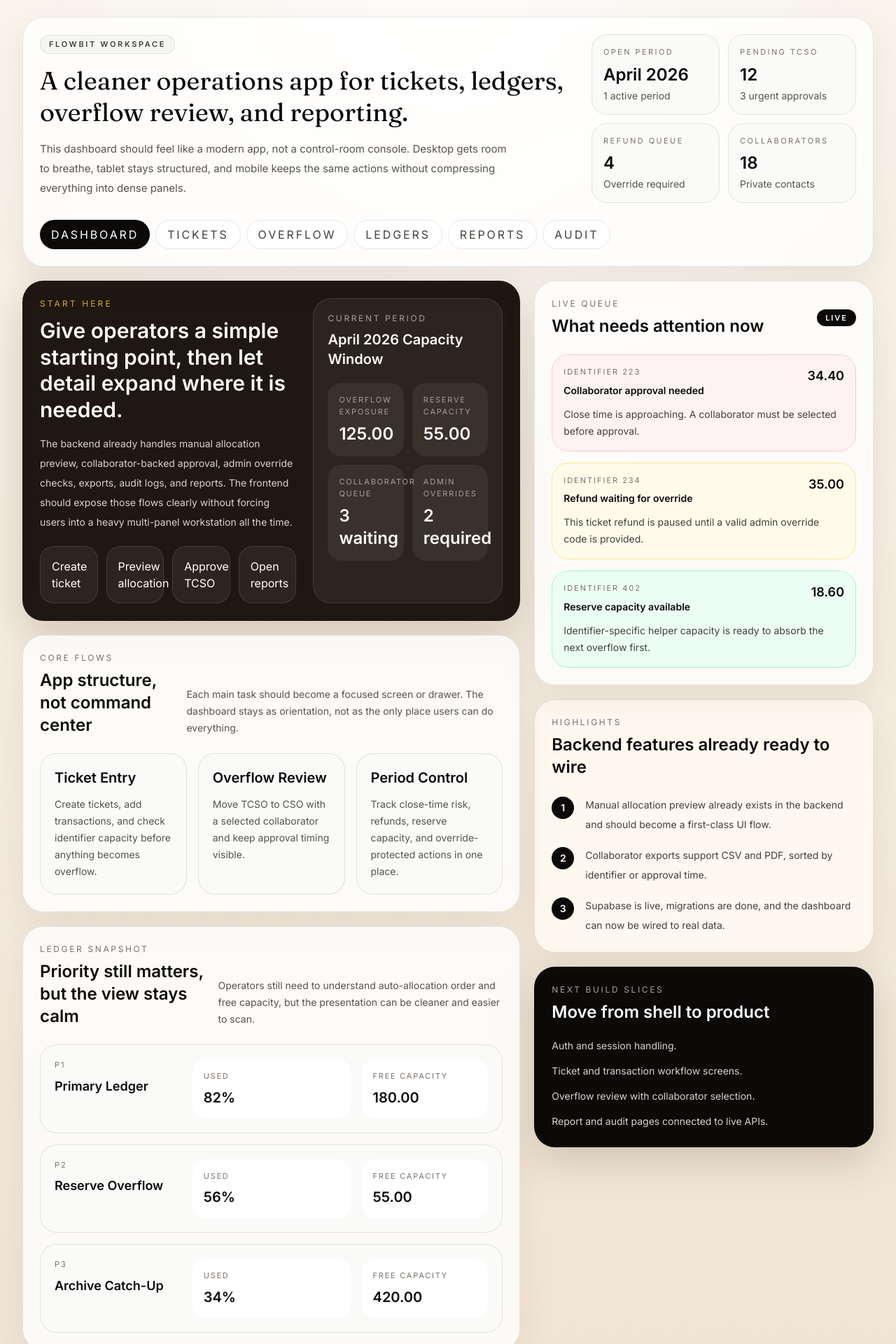
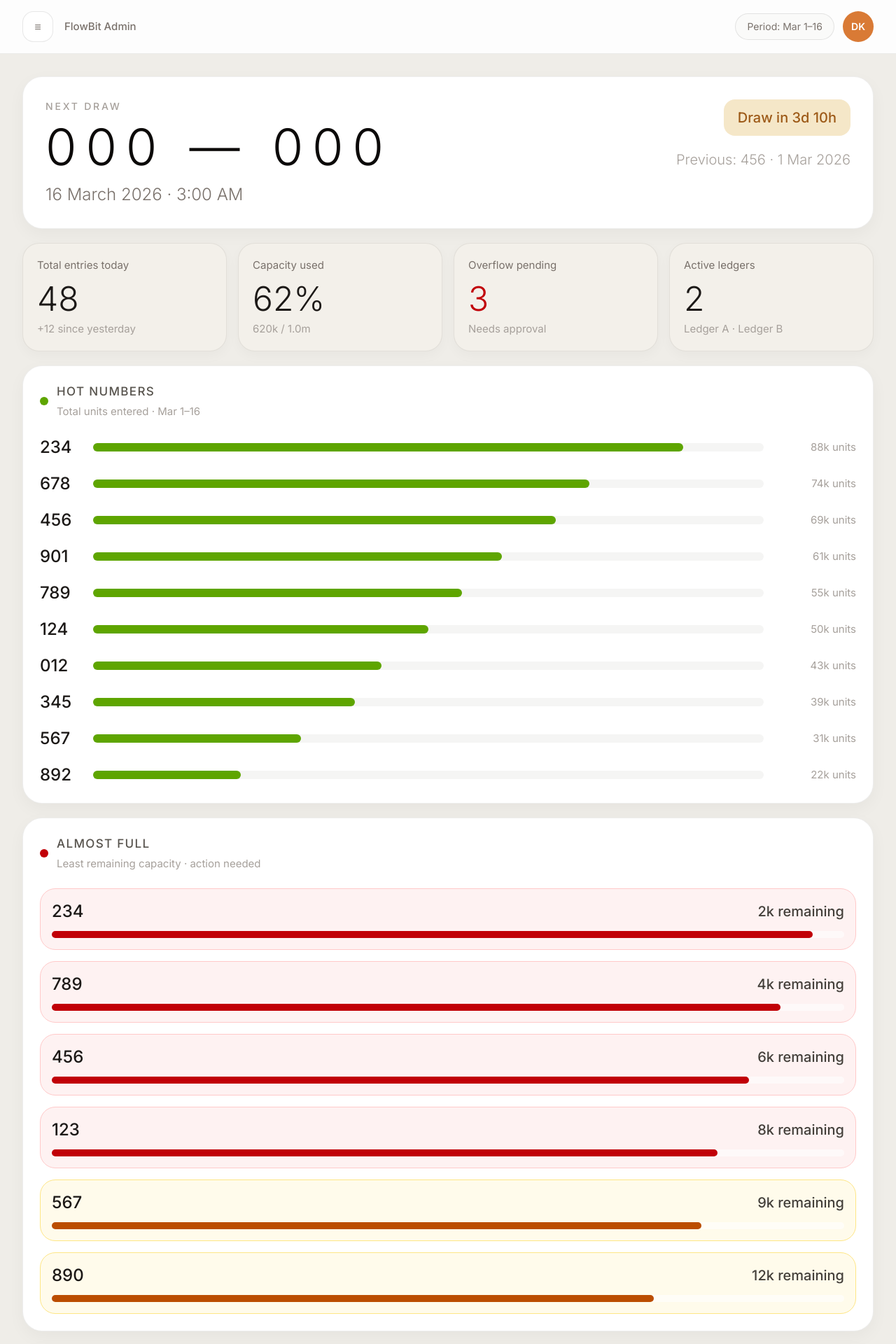
Before and after one commit to dana-khaing/FlowBit_Capacity-Based-Numeric-Transaction-Management-System, a Next.js app in the folder flowbit-frontend/: page / in a window 1280 px wide. Shown: the top 1920 px of the page at 70% size. Built offline with nearby package versions, Linux system fonts and the light colour scheme.

Commit message:
Rework home page into simple dashboard layout

```diff
--- a/flowbit-frontend/src/app/page.tsx
+++ b/flowbit-frontend/src/app/page.tsx
@@ -1,301 +1,236 @@
-const metrics = [
-  { label: "Open Period", value: "April 2026", meta: "1 active period" },
-  { label: "Pending TCSO", value: "12", meta: "3 urgent approvals" },
-  { label: "Refund Queue", value: "4", meta: "Override required" },
-  { label: "Collaborators", value: "18", meta: "Private contacts" },
-];
-
-const navItems = ["Dashboard", "Tickets", "Overflow", "Ledgers", "Reports", "Audit"];
-
-const quickActions = [
-  "Create ticket",
-  "Preview allocation",
-  "Approve TCSO",
-  "Open reports",
-];
-
-const workflowCards = [
+const summaryCards = [
   {
-    title: "Ticket Entry",
-    detail: "Create tickets, add transactions, and check identifier capacity before anything becomes overflow.",
+    label: "Total entries today",
+    value: "48",
+    meta: "+12 since yesterday",
+    tone: "default",
   },
   {
-    title: "Overflow Review",
-    detail: "Move TCSO to CSO with a selected collaborator and keep approval timing visible.",
+    label: "Capacity used",
+    value: "62%",
+    meta: "620k / 1.0m",
+    tone: "default",
   },
   {
-    title: "Period Control",
-    detail: "Track close-time risk, refunds, reserve capacity, and override-protected actions in one place.",
+    label: "Overflow pending",
+    value: "3",
+    meta: "Needs approval",
+    tone: "critical",
+  },
+  {
+    label: "Active ledgers",
+    value: "2",
+    meta: "Ledger A · Ledger B",
+    tone: "default",
   },
 ];
 
-const liveItems = [
+const hotNumbers = [
+  { identifier: "234", amount: "88k units", progress: "88%" },
+  { identifier: "678", amount: "74k units", progress: "74%" },
+  { identifier: "456", amount: "69k units", progress: "69%" },
+  { identifier: "901", amount: "61k units", progress: "61%" },
+  { identifier: "789", amount: "55k units", progress: "55%" },
+  { identifier: "124", amount: "50k units", progress: "50%" },
+  { identifier: "012", amount: "43k units", progress: "43%" },
+  { identifier: "345", amount: "39k units", progress: "39%" },
+  { identifier: "567", amount: "31k units", progress: "31%" },
+  { identifier: "892", amount: "22k units", progress: "22%" },
+];
+
+const almostFull = [
+  { identifier: "234", remaining: "2k remaining", progress: "96%", tone: "critical" },
+  { identifier: "789", remaining: "4k remaining", progress: "92%", tone: "critical" },
+  { identifier: "456", remaining: "6k remaining", progress: "88%", tone: "critical" },
+  { identifier: "123", remaining: "8k remaining", progress: "84%", tone: "critical" },
+  { identifier: "567", remaining: "9k remaining", progress: "82%", tone: "warning" },
+  { identifier: "890", remaining: "12k remaining", progress: "76%", tone: "warning" },
+];
+
+const recentEntries = [
+  { identifier: "121", ticket: "FB-000121", amount: "→ 4,300", time: "10:38" },
+  { identifier: "345", ticket: "FB-000120", amount: "→ 1,000", time: "10:35" },
+  { identifier: "678", ticket: "FB-000119", amount: "→ 500", time: "10:30" },
+  { identifier: "234", ticket: "FB-000118", amount: "→ 2,500", time: "10:28" },
+  { identifier: "901", ticket: "FB-000117", amount: "→ 1,800", time: "10:25" },
+  { identifier: "456", ticket: "FB-000116", amount: "→ 3,200", time: "10:22" },
+];
+
+const footerGroups = [
   {
-    identifier: "223",
-    title: "Collaborator approval needed",
-    detail: "Close time is approaching. A collaborator must be selected before approval.",
-    amount: "34.40",
-    tone: "critical",
+    title: "Navigation",
+    items: ["Dashboard", "Entries log", "Entries history", "Draw flow"],
   },
   {
-    identifier: "234",
-    title: "Refund waiting for override",
-    detail: "This ticket refund is paused until a valid admin override code is provided.",
-    amount: "35.00",
-    tone: "warning",
+    title: "Ledgers",
+    items: ["Create ledger", "Ledger history", "Export PDF", "Period settings"],
   },
   {
-    identifier: "402",
-    title: "Reserve capacity available",
-    detail: "Identifier-specific helper capacity is ready to absorb the next overflow first.",
-    amount: "18.60",
-    tone: "calm",
+    title: "Admin",
+    items: ["User management", "Role permissions", "Audit trail", "Master override"],
+  },
+  {
+    title: "Support",
+    items: ["Documentation", "Changelog", "Report issue", "Profile settings"],
   },
 ];
 
-const ledgerItems = [
-  {
-    name: "Primary Ledger",
-    priority: "P1",
-    used: "82%",
-    free: "180.00",
-  },
-  {
-    name: "Reserve Overflow",
-    priority: "P2",
-    used: "56%",
-    free: "55.00",
-  },
-  {
-    name: "Archive Catch-Up",
-    priority: "P3",
-    used: "34%",
-    free: "420.00",
-  },
-];
+function summaryValueClass(tone: string) {
+  return tone === "critical" ? "text-red-700" : "text-stone-900";
+}
 
-const highlights = [
-  "Manual allocation preview already exists in the backend and should become a first-class UI flow.",
-  "Collaborator exports support CSV and PDF, sorted by identifier or approval time.",
-  "Supabase is live, migrations are done, and the dashboard can now be wired to real data.",
-];
+function panelToneClass(tone: string) {
+  return tone === "critical"
+    ? "border-red-200 bg-red-50"
+    : "border-amber-200 bg-amber-50";
+}
 
-function toneClass(tone: string) {
-  if (tone === "critical") return "border-red-200 bg-red-50";
-  if (tone === "warning") return "border-amber-200 bg-amber-50";
-  return "border-emerald-200 bg-emerald-50";
+function barToneClass(tone: string) {
+  return tone === "critical" ? "bg-red-700" : "bg-amber-700";
 }
 
 export default function Home() {
   return (
-    <main className="min-h-screen bg-[radial-gradient(circle_at_top,_rgba(255,255,255,0.85),_transparent_35%),linear-gradient(180deg,_#f8f3ea_0%,_#f1e5d3_100%)] text-stone-900">
-      <div className="mx-auto flex min-h-screen w-full max-w-[1480px] flex-col px-4 py-4 sm:px-6 sm:py-6 lg:px-8">
-        <header className="rounded-[30px] border border-stone-900/10 bg-white/78 p-4 shadow-[0_18px_50px_rgba(73,52,26,0.08)] backdrop-blur sm:p-6">
-          <div className="flex flex-col gap-5 xl:flex-row xl:items-start xl:justify-between">
-            <div className="max-w-3xl">
-              <div className="inline-flex items-center gap-2 rounded-full border border-stone-900/10 bg-stone-100 px-3 py-1 text-[11px] font-semibold uppercase tracking-[0.24em] text-stone-700">
-                FlowBit Workspace
-              </div>
-              <h1 className="mt-4 font-serif text-3xl leading-tight text-stone-950 sm:text-4xl">
-                A cleaner operations app for tickets, ledgers, overflow review, and reporting.
-              </h1>
-              <p className="mt-4 max-w-2xl text-sm leading-7 text-stone-600 sm:text-[15px]">
-                This dashboard should feel like a modern app, not a control-room console. Desktop gets room to breathe,
-                tablet stays structured, and mobile keeps the same actions without compressing everything into dense panels.
-              </p>
-            </div>
-
-            <div className="grid gap-3 sm:grid-cols-2 xl:w-[420px]">
-              {metrics.map((metric) => (
-                <section key={metric.label} className="rounded-[22px] border border-stone-900/10 bg-stone-50 px-4 py-4">
-                  <p className="text-[11px] uppercase tracking-[0.22em] text-stone-500">{metric.label}</p>
-                  <p className="mt-2 text-2xl font-semibold text-stone-950">{metric.value}</p>
-                  <p className="mt-1 text-sm text-stone-600">{metric.meta}</p>
-                </section>
-              ))}
+    <main className="min-h-screen bg-[#efede8] text-stone-900">
+      <div className="border-b border-stone-900/8 bg-white/90">
+        <div className="mx-auto flex w-full max-w-[1800px] items-center justify-between gap-4 px-4 py-4 sm:px-6 lg:px-8">
+          <div className="flex items-center gap-4">
+            <button className="flex h-11 w-11 items-center justify-center rounded-2xl border border-stone-900/10 bg-white text-2xl text-stone-500">
+              ≡
+            </button>
+            <div>
+              <p className="text-[15px] font-medium text-stone-500">FlowBit Admin</p>
             </div>
           </div>
 
-          <div className="mt-6 flex flex-wrap gap-2">
-            {navItems.map((item, index) => (
-              <button
-                key={item}
-                className={`rounded-full px-4 py-2 text-xs font-semibold uppercase tracking-[0.18em] ${
-                  index === 0
-                    ? "bg-stone-950 text-white"
-                    : "border border-stone-900/10 bg-white text-stone-700"
-                }`}
-              >
-                {item}
-              </button>
-            ))}
+          <div className="flex items-center gap-3">
+            <div className="hidden rounded-full border border-stone-900/10 bg-stone-50 px-4 py-2 text-sm text-stone-500 sm:block">
+              Period: Mar 1–16
             </div>
-        </header>
-
-        <section className="mt-5 grid gap-5 xl:grid-cols-[minmax(0,1.35fr)_minmax(300px,0.92fr)]">
-          <div className="space-y-5">
-            <article className="rounded-[30px] border border-stone-900/10 bg-[#1f1712] p-5 text-stone-50 shadow-[0_20px_60px_rgba(54,30,8,0.18)] sm:p-6">
-              <div className="grid gap-6 lg:grid-cols-[1.15fr_0.85fr]">
-                <div>
-                  <p className="text-xs uppercase tracking-[0.26em] text-amber-300/80">Start Here</p>
-                  <h2 className="mt-3 text-3xl font-semibold leading-tight">
-                    Give operators a simple starting point, then let detail expand where it is needed.
-                  </h2>
-                  <p className="mt-4 max-w-2xl text-sm leading-7 text-stone-300">
-                    The backend already handles manual allocation preview, collaborator-backed approval, admin override
-                    checks, exports, audit logs, and reports. The frontend should expose those flows clearly without forcing
-                    users into a heavy multi-panel workstation all the time.
-                  </p>
-
-                  <div className="mt-5 grid gap-3 sm:grid-cols-2 xl:grid-cols-4">
-                    {quickActions.map((action) => (
-                      <button
-                        key={action}
-                        className="rounded-[20px] border border-white/10 bg-white/6 px-4 py-4 text-left text-sm font-semibold text-white transition hover:border-white/20 hover:bg-white/10"
-                      >
-                        {action}
-                      </button>
-                    ))}
+            <div className="flex h-11 w-11 items-center justify-center rounded-full bg-[#d97a35] text-sm font-semibold text-white">
+              DK
+            </div>
+          </div>
         </div>
       </div>
 
-                <div className="rounded-[26px] border border-white/10 bg-white/6 p-5">
-                  <p className="text-xs uppercase tracking-[0.22em] text-stone-400">Current Period</p>
-                  <h3 className="mt-2 text-xl font-semibold">April 2026 Capacity Window</h3>
-                  <div className="mt-5 grid gap-3 sm:grid-cols-2">
-                    <section className="rounded-[20px] bg-white/6 p-4">
-                      <p className="text-[11px] uppercase tracking-[0.16em] text-stone-400">Overflow Exposure</p>
-                      <p className="mt-2 text-2xl font-semibold">125.00</p>
-                    </section>
-                    <section className="rounded-[20px] bg-white/6 p-4">
-                      <p className="text-[11px] uppercase tracking-[0.16em] text-stone-400">Reserve Capacity</p>
-                      <p className="mt-2 text-2xl font-semibold">55.00</p>
-                    </section>
-                    <section className="rounded-[20px] bg-white/6 p-4">
-                      <p className="text-[11px] uppercase tracking-[0.16em] text-stone-400">Collaborator Queue</p>
-                      <p className="mt-2 text-2xl font-semibold">3 waiting</p>
-                    </section>
-                    <section className="rounded-[20px] bg-white/6 p-4">
-                      <p className="text-[11px] uppercase tracking-[0.16em] text-stone-400">Admin Overrides</p>
-                      <p className="mt-2 text-2xl font-semibold">2 required</p>
-                    </section>
+      <div className="mx-auto w-full max-w-[1800px] px-4 py-4 sm:px-6 lg:px-8 lg:py-8">
+        <section className="rounded-[28px] border border-stone-900/8 bg-white px-5 py-6 shadow-[0_8px_24px_rgba(28,24,20,0.04)] sm:px-8 sm:py-8">
+          <div className="flex flex-col gap-6 xl:flex-row xl:items-start xl:justify-between">
+            <div>
+              <p className="text-sm font-medium uppercase tracking-[0.2em] text-stone-400">Next Draw</p>
+              <h1 className="mt-3 font-sans text-6xl font-light tracking-[0.18em] text-stone-950 sm:text-7xl">
+                000 — 000
+              </h1>
+              <p className="mt-4 text-2xl font-light text-stone-500">16 March 2026 · 3:00 AM</p>
+            </div>
+
+            <div className="text-left xl:text-right">
+              <div className="inline-flex rounded-2xl bg-[#f5e7c8] px-5 py-3 text-xl font-medium text-[#9d5a18]">
+                Draw in 3d 10h
+              </div>
+              <p className="mt-5 text-xl font-light text-stone-400">Previous: 456 · 1 Mar 2026</p>
             </div>
           </div>
+        </section>
+
+        <section className="mt-5 grid gap-4 md:grid-cols-2 xl:grid-cols-4">
+          {summaryCards.map((card) => (
+            <article
+              key={card.label}
+              className="rounded-[24px] border border-stone-900/8 bg-[#f3f0ea] px-5 py-5 shadow-[0_6px_18px_rgba(28,24,20,0.03)]"
+            >
+              <p className="text-[15px] text-stone-500">{card.label}</p>
+              <p className={`mt-3 text-5xl font-light ${summaryValueClass(card.tone)}`}>{card.value}</p>
+              <p className="mt-2 text-[15px] text-stone-400">{card.meta}</p>
+            </article>
+          ))}
+        </section>
+
+        <section className="mt-5 grid gap-5 2xl:grid-cols-3">
+          <article className="rounded-[28px] border border-stone-900/8 bg-white p-5 shadow-[0_8px_24px_rgba(28,24,20,0.04)] sm:p-6">
+            <div className="flex items-center gap-3">
+              <span className="h-3 w-3 rounded-full bg-lime-600" />
+              <div>
+                <h2 className="text-[17px] font-medium uppercase tracking-[0.08em] text-stone-600">Hot Numbers</h2>
+                <p className="mt-1 text-[15px] text-stone-400">Total units entered · Mar 1–16</p>
               </div>
-            </article>
-
-            <article className="rounded-[30px] border border-stone-900/10 bg-white/78 p-5 shadow-[0_18px_50px_rgba(73,52,26,0.08)] backdrop-blur sm:p-6">
-              <div className="flex flex-col gap-3 lg:flex-row lg:items-end lg:justify-between">
-                <div>
-                  <p className="text-xs uppercase tracking-[0.22em] text-stone-500">Core Flows</p>
-                  <h2 className="mt-2 text-2xl font-semibold text-stone-950">App structure, not command center</h2>
-                </div>
-                <p className="max-w-2xl text-sm leading-6 text-stone-600">
-                  Each main task should become a focused screen or drawer. The dashboard stays as orientation, not as the
-                  only place users can do everything.
-                </p>
             </div>
 
-              <div className="mt-6 grid gap-4 md:grid-cols-3">
-                {workflowCards.map((card) => (
-                  <section key={card.title} className="rounded-[24px] border border-stone-900/10 bg-stone-50 p-5">
-                    <h3 className="text-xl font-semibold text-stone-950">{card.title}</h3>
-                    <p className="mt-3 text-sm leading-6 text-stone-600">{card.detail}</p>
-                  </section>
+            <div className="mt-6 space-y-5">
+              {hotNumbers.map((item) => (
+                <div key={item.identifier} className="grid items-center gap-3 sm:grid-cols-[64px_minmax(0,1fr)_120px]">
+                  <div className="text-2xl font-medium text-stone-900">{item.identifier}</div>
+                  <div className="h-3 rounded-full bg-stone-100">
+                    <div className="h-full rounded-full bg-lime-600" style={{ width: item.progress }} />
+                  </div>
+                  <div className="text-right text-[15px] text-stone-400">{item.amount}</div>
+                </div>
               ))}
             </div>
           </article>
 
-            <article className="rounded-[30px] border border-stone-900/10 bg-white/78 p-5 shadow-[0_18px_50px_rgba(73,52,26,0.08)] backdrop-blur sm:p-6">
-              <div className="flex flex-col gap-3 lg:flex-row lg:items-end lg:justify-between">
+          <article className="rounded-[28px] border border-stone-900/8 bg-white p-5 shadow-[0_8px_24px_rgba(28,24,20,0.04)] sm:p-6">
+            <div className="flex items-center gap-3">
+              <span className="h-3 w-3 rounded-full bg-red-700" />
               <div>
-                  <p className="text-xs uppercase tracking-[0.22em] text-stone-500">Ledger Snapshot</p>
-                  <h2 className="mt-2 text-2xl font-semibold text-stone-950">Priority still matters, but the view stays calm</h2>
+                <h2 className="text-[17px] font-medium uppercase tracking-[0.08em] text-stone-600">Almost Full</h2>
+                <p className="mt-1 text-[15px] text-stone-400">Least remaining capacity · action needed</p>
               </div>
-                <p className="max-w-2xl text-sm leading-6 text-stone-600">
-                  Operators still need to understand auto-allocation order and free capacity, but the presentation can be
-                  cleaner and easier to scan.
-                </p>
-              </div>
-
-              <div className="mt-6 grid gap-4">
-                {ledgerItems.map((ledger) => (
-                  <section
-                    key={ledger.name}
-                    className="grid gap-4 rounded-[24px] border border-stone-900/10 bg-stone-50 p-5 md:grid-cols-[0.8fr_1fr_0.8fr]"
-                  >
-                    <div>
-                      <p className="text-[11px] uppercase tracking-[0.18em] text-stone-500">{ledger.priority}</p>
-                      <h3 className="mt-2 text-lg font-semibold text-stone-950">{ledger.name}</h3>
-                    </div>
-                    <div className="rounded-[20px] bg-white px-4 py-4">
-                      <p className="text-[11px] uppercase tracking-[0.16em] text-stone-500">Used</p>
-                      <p className="mt-2 text-xl font-semibold text-stone-950">{ledger.used}</p>
-                    </div>
-                    <div className="rounded-[20px] bg-white px-4 py-4">
-                      <p className="text-[11px] uppercase tracking-[0.16em] text-stone-500">Free Capacity</p>
-                      <p className="mt-2 text-xl font-semibold text-stone-950">{ledger.free}</p>
-                    </div>
-                  </section>
-                ))}
-              </div>
-            </article>
-          </div>
-
-          <aside className="space-y-5">
-            <article className="rounded-[30px] border border-stone-900/10 bg-white/78 p-5 shadow-[0_18px_50px_rgba(73,52,26,0.08)] backdrop-blur sm:p-6">
-              <div className="flex items-center justify-between">
-                <div>
-                  <p className="text-xs uppercase tracking-[0.22em] text-stone-500">Live Queue</p>
-                  <h2 className="mt-2 text-2xl font-semibold text-stone-950">What needs attention now</h2>
-                </div>
-                <span className="rounded-full bg-stone-950 px-3 py-1 text-[11px] font-semibold uppercase tracking-[0.18em] text-white">
-                  Live
-                </span>
             </div>
 
             <div className="mt-6 space-y-4">
-                {liveItems.map((item) => (
-                  <section key={item.identifier} className={`rounded-[24px] border p-4 ${toneClass(item.tone)}`}>
-                    <div className="flex items-start justify-between gap-4">
-                      <div>
-                        <p className="text-[11px] uppercase tracking-[0.18em] text-stone-500">Identifier {item.identifier}</p>
-                        <h3 className="mt-2 text-sm font-semibold text-stone-950">{item.title}</h3>
+              {almostFull.map((item) => (
+                <div key={item.identifier} className={`rounded-[22px] border px-4 py-4 ${panelToneClass(item.tone)}`}>
+                  <div className="flex items-center justify-between gap-3">
+                    <div className="text-2xl font-medium text-stone-900">{item.identifier}</div>
+                    <div className="text-xl font-medium text-stone-700">{item.remaining}</div>
                   </div>
-                      <p className="text-lg font-semibold text-stone-950">{item.amount}</p>
+                  <div className="mt-3 h-2.5 rounded-full bg-white/60">
+                    <div className={`h-full rounded-full ${barToneClass(item.tone)}`} style={{ width: item.progress }} />
                   </div>
-                    <p className="mt-3 text-sm leading-6 text-stone-700">{item.detail}</p>
-                  </section>
+                </div>
               ))}
             </div>
           </article>
 
-            <article className="rounded-[30px] border border-stone-900/10 bg-[#fff8ee] p-5 shadow-[0_18px_50px_rgba(73,52,26,0.08)] sm:p-6">
-              <p className="text-xs uppercase tracking-[0.22em] text-stone-500">Highlights</p>
-              <h2 className="mt-2 text-2xl font-semibold text-stone-950">Backend features already ready to wire</h2>
-              <ol className="mt-6 space-y-4">
-                {highlights.map((item, index) => (
-                  <li key={item} className="flex gap-4">
-                    <div className="mt-0.5 flex h-8 w-8 shrink-0 items-center justify-center rounded-full bg-stone-950 text-sm font-semibold text-white">
-                      {index + 1}
+          <article className="rounded-[28px] border border-stone-900/8 bg-white p-5 shadow-[0_8px_24px_rgba(28,24,20,0.04)] sm:p-6">
+            <div className="flex items-center gap-3">
+              <span className="h-3 w-3 rounded-full bg-amber-700" />
+              <div>
+                <h2 className="text-[17px] font-medium uppercase tracking-[0.08em] text-stone-600">My Recent Entries</h2>
+                <p className="mt-1 text-[15px] text-stone-400">Your submissions this session</p>
               </div>
-                    <p className="text-sm leading-7 text-stone-700">{item}</p>
-                  </li>
+            </div>
+
+            <div className="mt-6 divide-y divide-stone-900/8">
+              {recentEntries.map((entry) => (
+                <div key={entry.ticket} className="grid gap-3 py-4 sm:grid-cols-[1fr_auto] sm:items-center">
+                  <div>
+                    <p className="text-2xl font-medium text-stone-900">{entry.identifier}</p>
+                    <p className="mt-1 text-[15px] text-stone-400">{entry.ticket}</p>
+                  </div>
+                  <div className="text-left sm:text-right">
+                    <p className="text-2xl font-light text-stone-700">{entry.amount}</p>
+                    <p className="mt-1 text-[15px] text-stone-400">{entry.time}</p>
+                  </div>
+                </div>
               ))}
-              </ol>
+            </div>
           </article>
+        </section>
 
-            <article className="rounded-[30px] border border-stone-900/10 bg-stone-950 p-5 text-stone-50 shadow-[0_20px_60px_rgba(54,30,8,0.18)] sm:p-6">
-              <p className="text-xs uppercase tracking-[0.22em] text-stone-400">Next Build Slices</p>
-              <h2 className="mt-2 text-2xl font-semibold">Move from shell to product</h2>
-              <ul className="mt-5 space-y-3 text-sm leading-6 text-stone-300">
-                <li>Auth and session handling.</li>
-                <li>Ticket and transaction workflow screens.</li>
-                <li>Overflow review with collaborator selection.</li>
-                <li>Report and audit pages connected to live APIs.</li>
+        <section className="mt-8 grid gap-8 border-t border-stone-900/8 pt-8 md:grid-cols-2 xl:grid-cols-4">
+          {footerGroups.map((group) => (
+            <div key={group.title}>
+              <h3 className="text-[17px] font-medium uppercase tracking-[0.08em] text-stone-500">{group.title}</h3>
+              <ul className="mt-4 space-y-3 text-[18px] font-light text-stone-500">
+                {group.items.map((item) => (
+                  <li key={item}>{item}</li>
+                ))}
               </ul>
-            </article>
-          </aside>
+            </div>
+          ))}
         </section>
       </div>
     </main>
```
Lines whose indentation alone changed are shown as unchanged.
